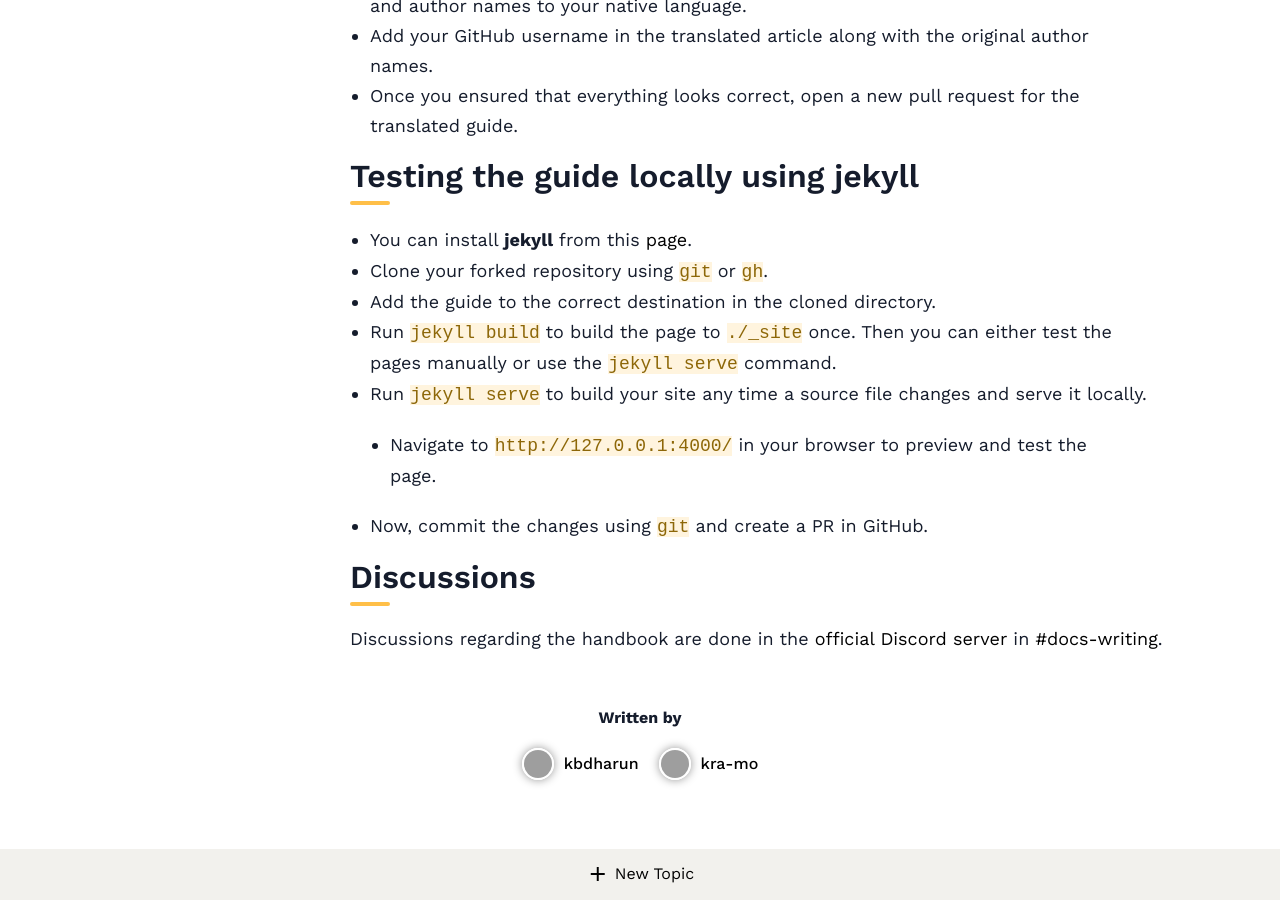
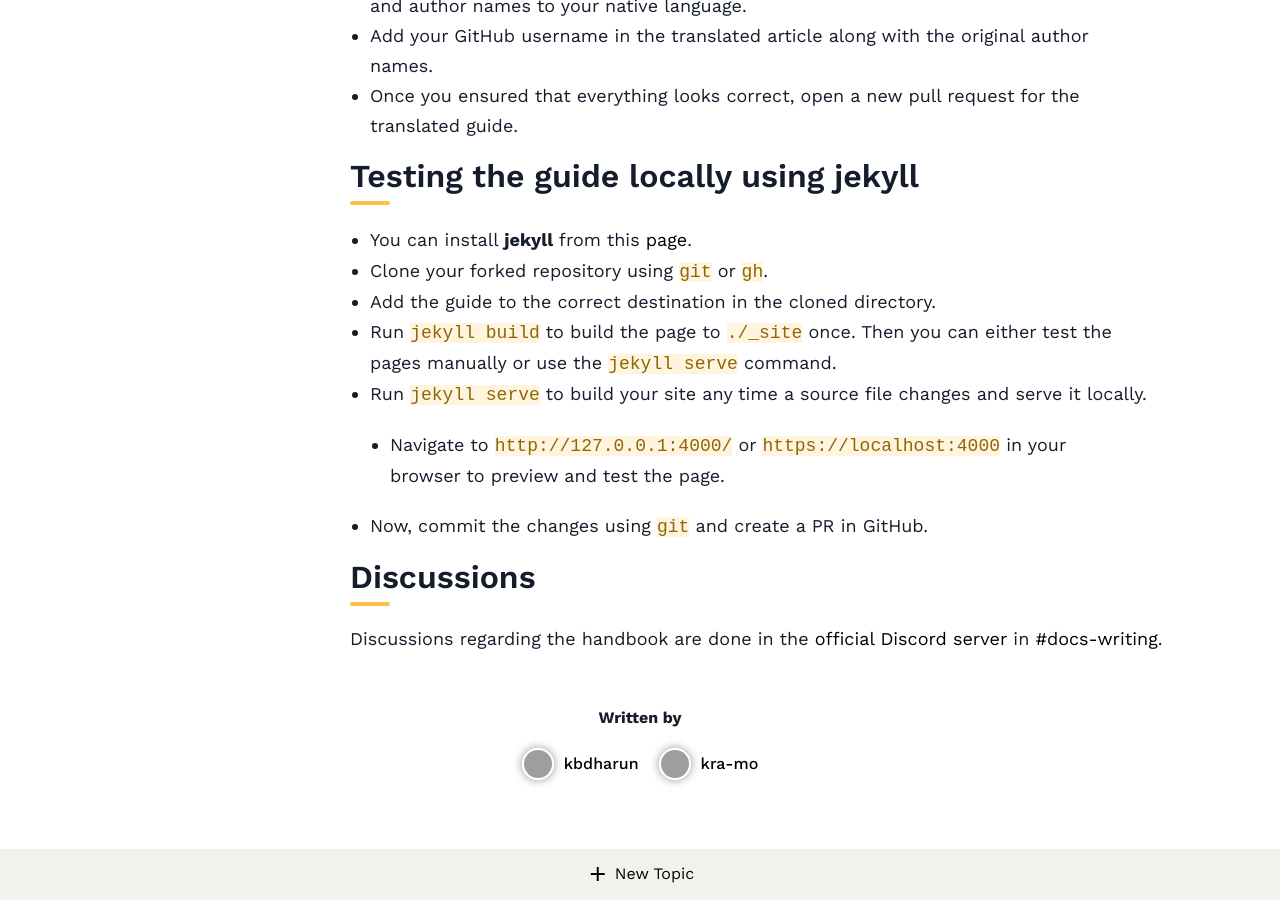
Before and after one commit to Vanilla-OS/handbook, a Jekyll site: the page built from _posts/2022-11-11-contributing.md, in a window 1280 px wide and 900 px high, scrolled down 1266 px. Built offline with Jekyll 4.4.1, drawn with Linux system fonts in a browser that asks for light colours; nearby versions of some CDN libraries; a style sheet for code colours, icons or effects is not loaded; grey boxes are pictures that could not be loaded.

Commit message:
Add  link to jekyll section
Signed-off-by: K.B.Dharun Krishna <kbdharunkrishna@gmail.com>

```diff
--- a/_posts/2022-11-11-contributing.md
+++ b/_posts/2022-11-11-contributing.md
@@ -60,7 +60,7 @@
 - Add the guide to the correct destination in the cloned directory.
 - Run `jekyll build` to build the page to `./_site` once. Then you can either test the pages manually or use the `jekyll serve` command.
 - Run `jekyll serve` to build your site any time a source file changes and serve it locally.
-	- Navigate to `http://127.0.0.1:4000/` in your browser to preview and test the page.
+	- Navigate to `http://127.0.0.1:4000/` or `https://localhost:4000` in your browser to preview and test the page.
 - Now, commit the changes using `git` and create a PR in GitHub.
 
 ## Discussions
```
Also changed, not shown: README.md.
